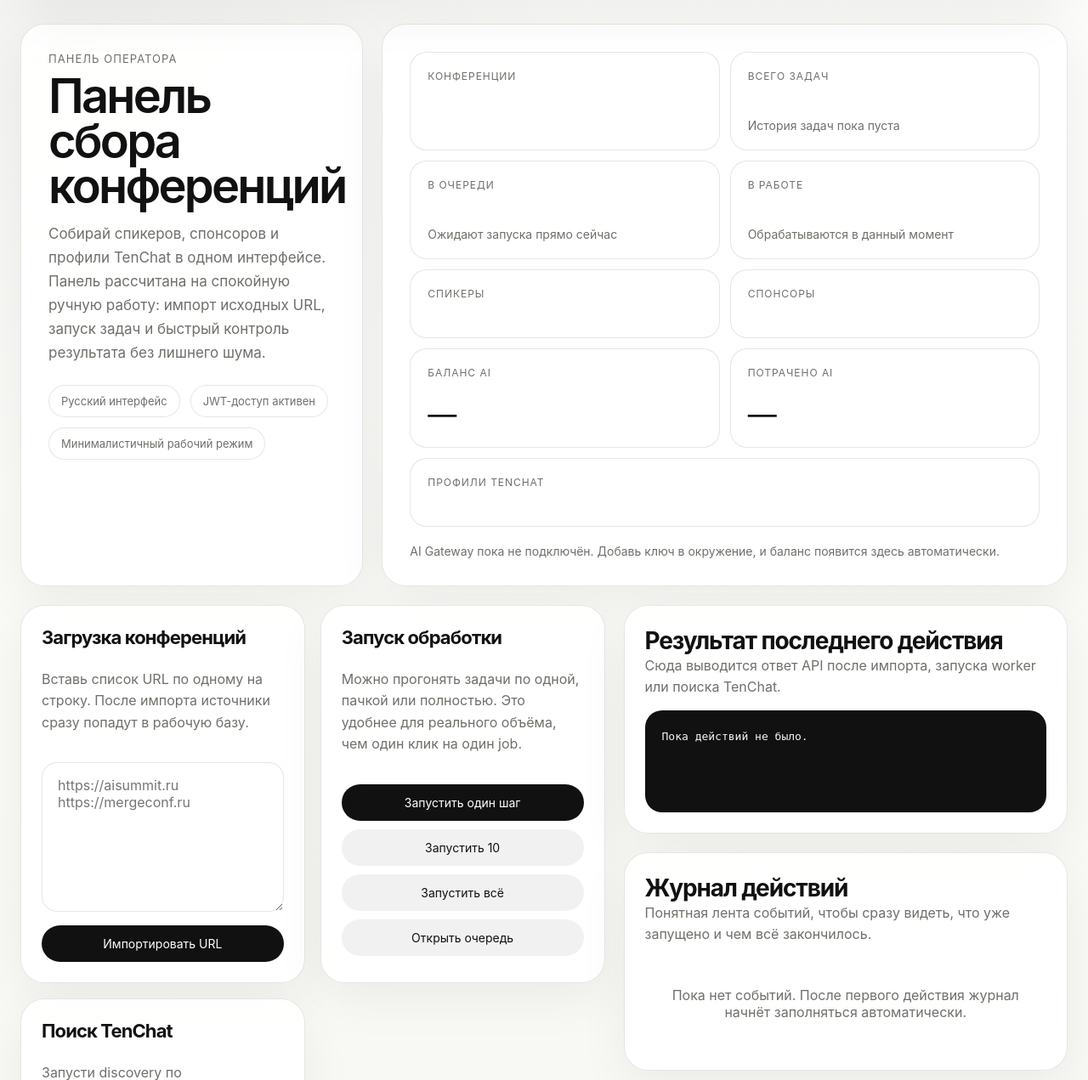
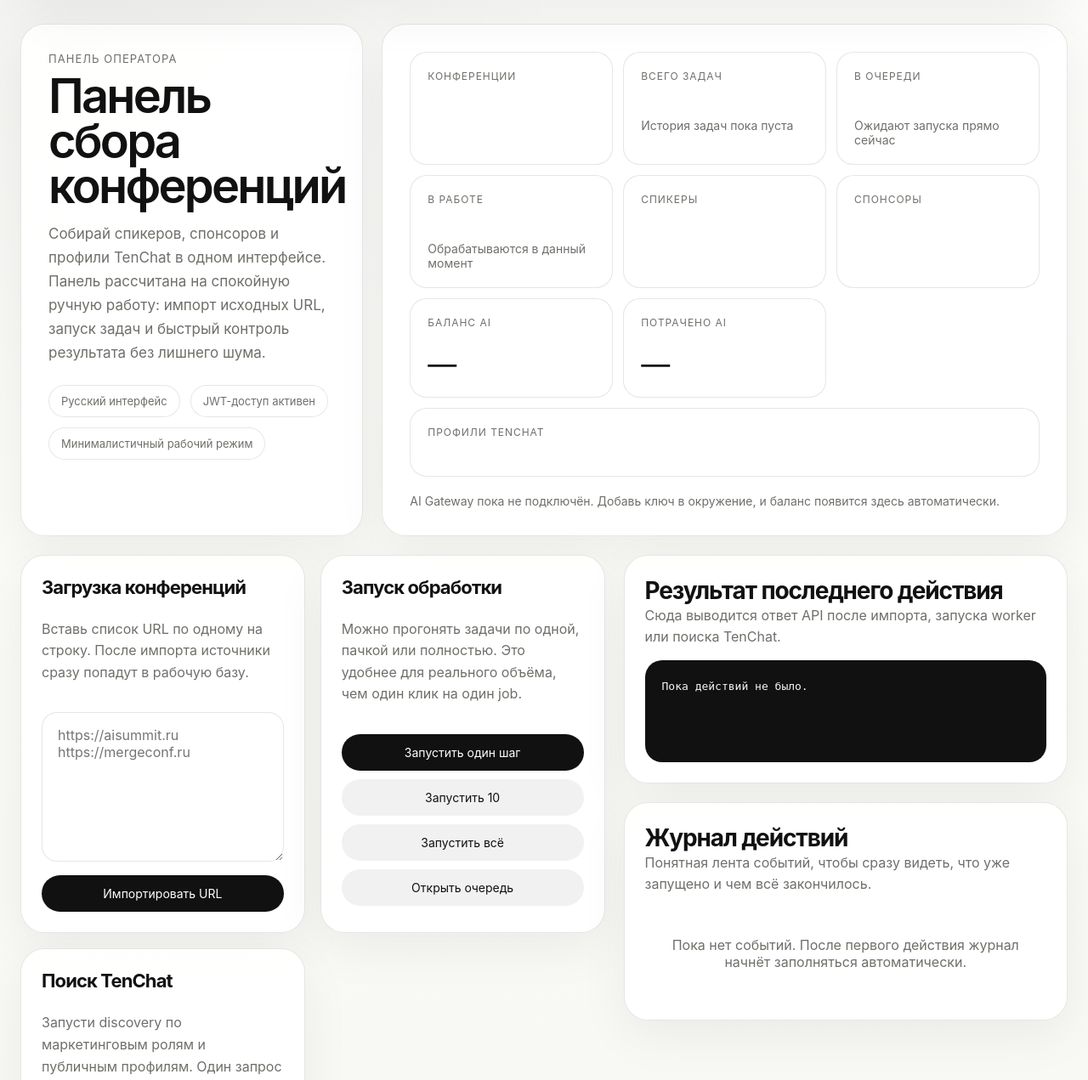
Before and after one commit to bugle-c/conference-leads-collector, a Python web app: template src/conference_leads_collector/web/templates/dashboard.html in a window 1280 px wide. Shown: the part 104-1375 px from the top of the page at 85% size. Run offline with Jinja, Linux system fonts and the light colour scheme; the template is opened without the code that fills it, so the values that code supplies are empty.

Commit message:
fix: use three-column dashboard stats

```diff
--- a/src/conference_leads_collector/web/templates/dashboard.html
+++ b/src/conference_leads_collector/web/templates/dashboard.html
@@ -78,7 +78,7 @@
     }
 
     .stats-grid {
-      grid-template-columns: repeat(2, minmax(0, 1fr));
+      grid-template-columns: repeat(3, minmax(0, 1fr));
       align-items: stretch;
     }
 
@@ -191,6 +191,10 @@
       .hero,
       .dashboard-main-grid {
         grid-template-columns: 1fr;
+      }
+
+      .stats-grid {
+        grid-template-columns: repeat(2, minmax(0, 1fr));
       }
     }
 
```
Also changed, not shown: tests/test_web_app.py (+1 -0 lines).
